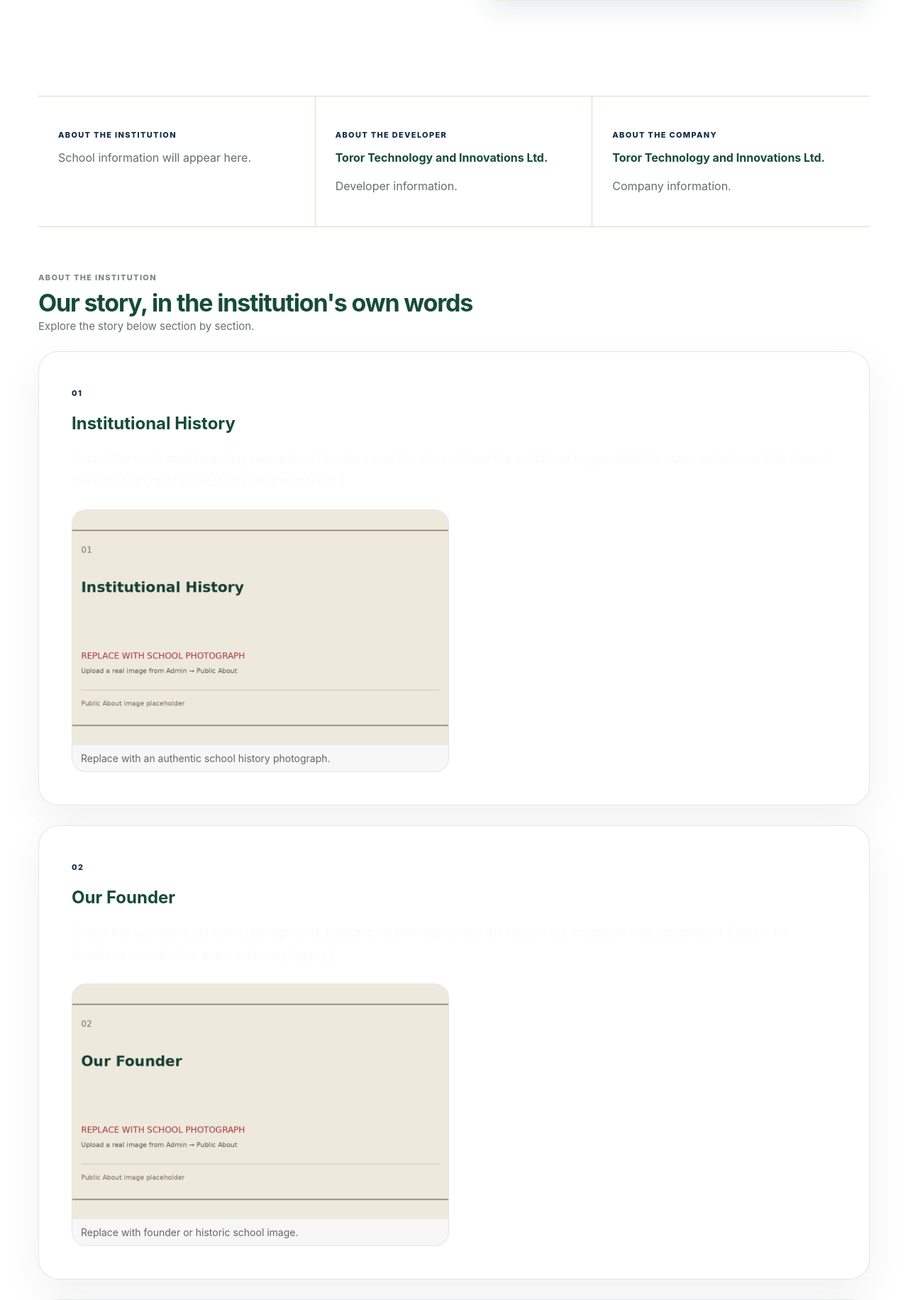
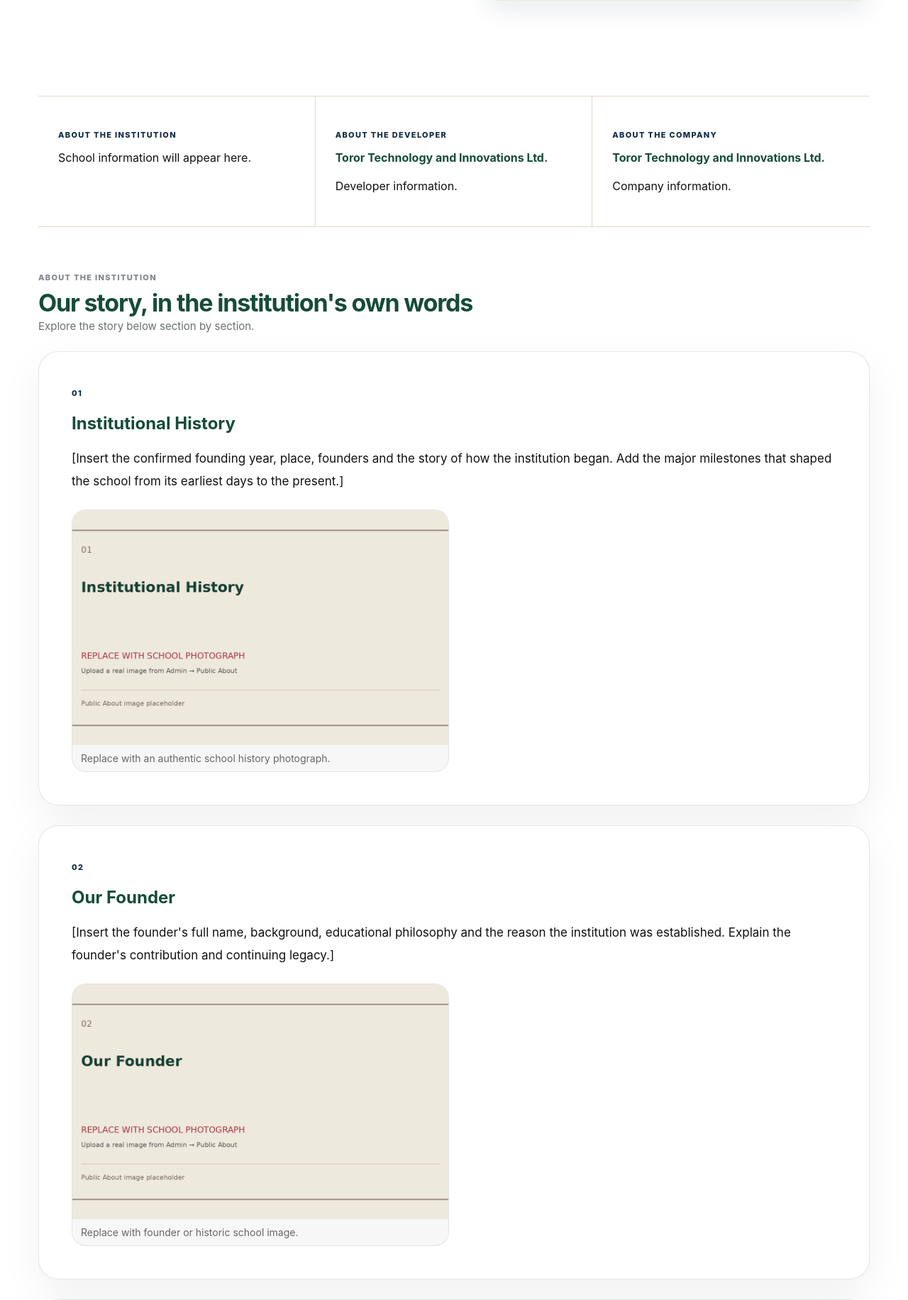
Before and after one commit to JevicarnChristianSchool/jevics, a Flask app: page / in a window 1280 px wide. Shown: the part 677-2509 px from the top of the page at 71% size. Run offline with Flask 3, Linux system fonts and the light colour scheme; data comes from the database, SQL or seed files in the repository; data that the repository does not hold is empty.

Commit message:
Add files via upload

```diff
--- a/static/css/desktop.css
+++ b/static/css/desktop.css
@@ -170,3 +170,24 @@ body.app-body .sidebar h3{color:var(--panel-text,var(--primary-text,#111))}
 body.app-body .panel .muted,
 body.app-body .topbar .muted,
 body.app-body .panel .topbar-subtitle{color:var(--muted-text,#6f6f6a)}
+
+/* PC FIX — PUBLIC ABOUT / INSTITUTIONAL STORY TEXT
+   This section sits on white cards. It must remain readable on desktop
+   regardless of the selected landing/theme text color. Phone rules remain
+   untouched in mobile.css. */
+@media (min-width:821px){
+  body.auth-body.landing-body .landing-deep-about-item,
+  body.auth-body.landing-body .landing-deep-about-item .deep-about-copy,
+  body.auth-body.landing-body .landing-deep-about-item .deep-about-body,
+  body.auth-body.landing-body .landing-deep-about-item .copy-inner{
+    color:#111111!important;
+  }
+  body.auth-body.landing-body .landing-deep-about-item .copy-inner,
+  body.auth-body.landing-body .landing-deep-about-item .copy-inner *{
+    color:#111111!important;
+  }
+  body.auth-body.landing-body .landing-about-strip article,
+  body.auth-body.landing-body .landing-about-strip article p{
+    color:#111111!important;
+  }
+}
```
